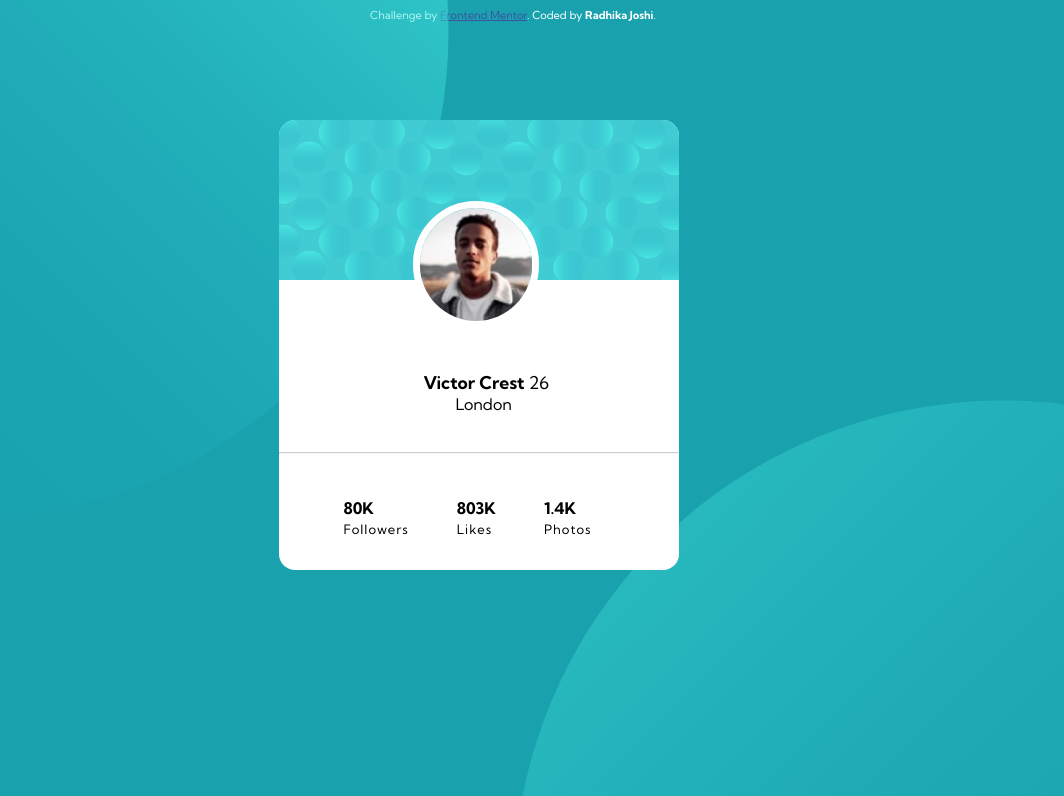
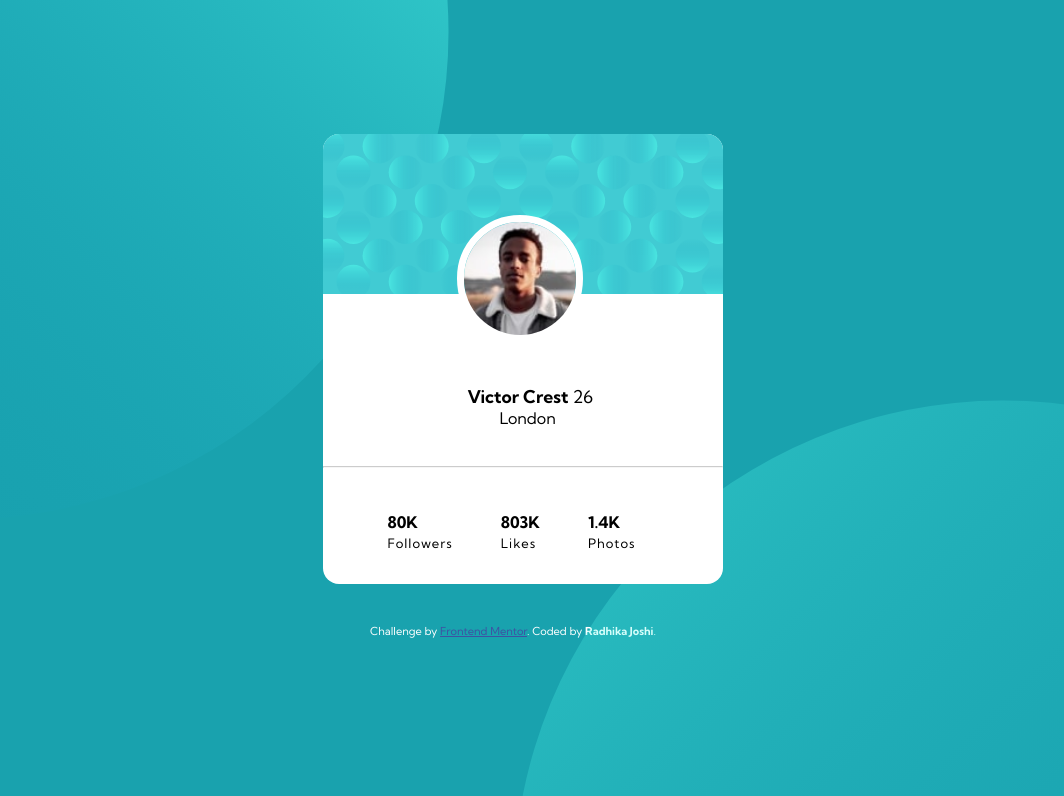
Before and after one commit to RadhikaRJ/profile_card_component, a plain HTML site: page index.html in a window 1280 px wide. Shown: the top 796 px of the page, without its empty margins (127-1191 px from the left). Drawn offline with Linux system fonts and the light colour scheme.

Commit message:
defect: fixed handset display

```diff
--- a/styles.css
+++ b/styles.css
@@ -32,9 +32,10 @@ body{
     flex-direction: column;
     background-color: white;
 
-    position: absolute;
-    top:15%;
-    right:37%;
+    position: relative;
+
+    margin-top:10%;
+    margin-left:35%;
     border-bottom-left-radius: 1rem;
 
     border-bottom-right-radius: 1rem;
```
Also changed, not shown: index.html (+1 -1 lines).
